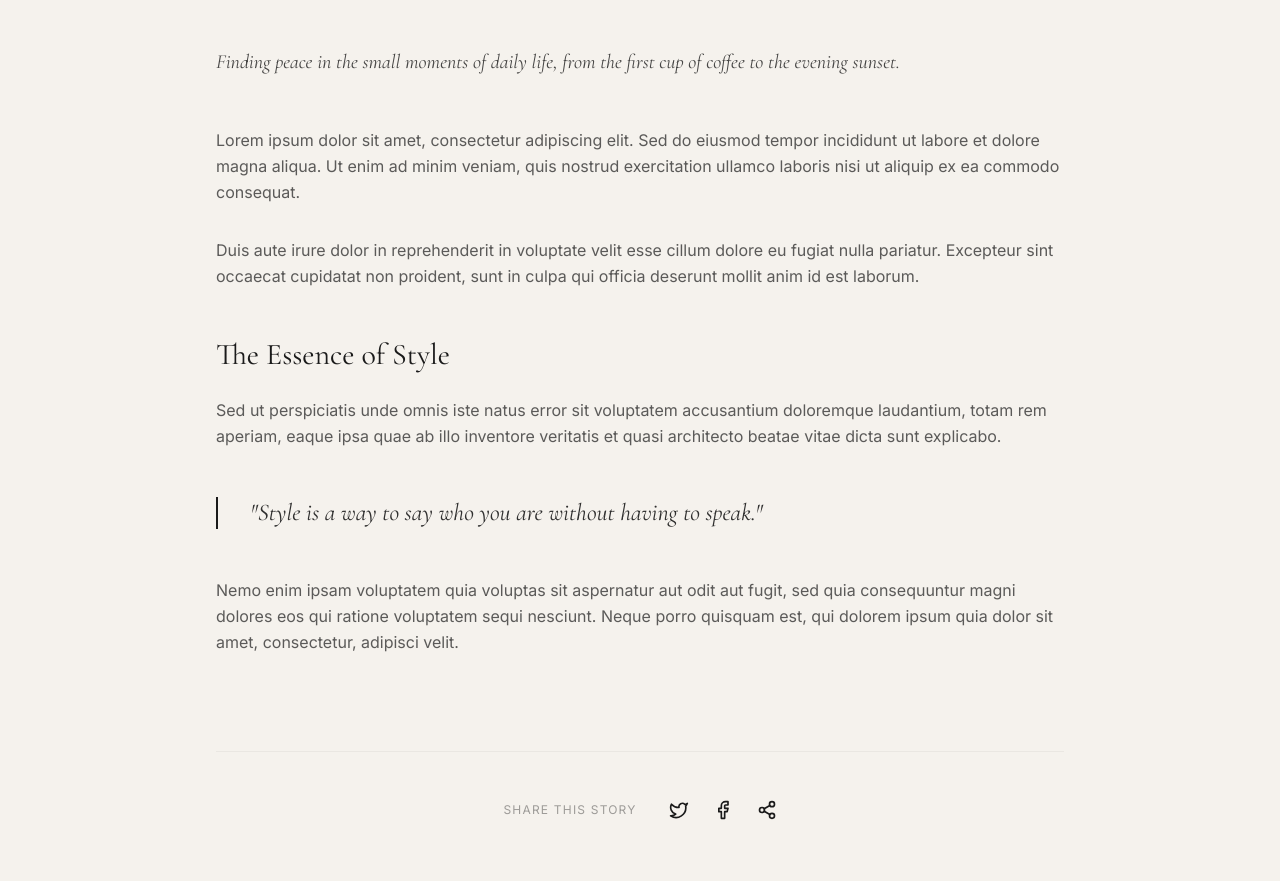
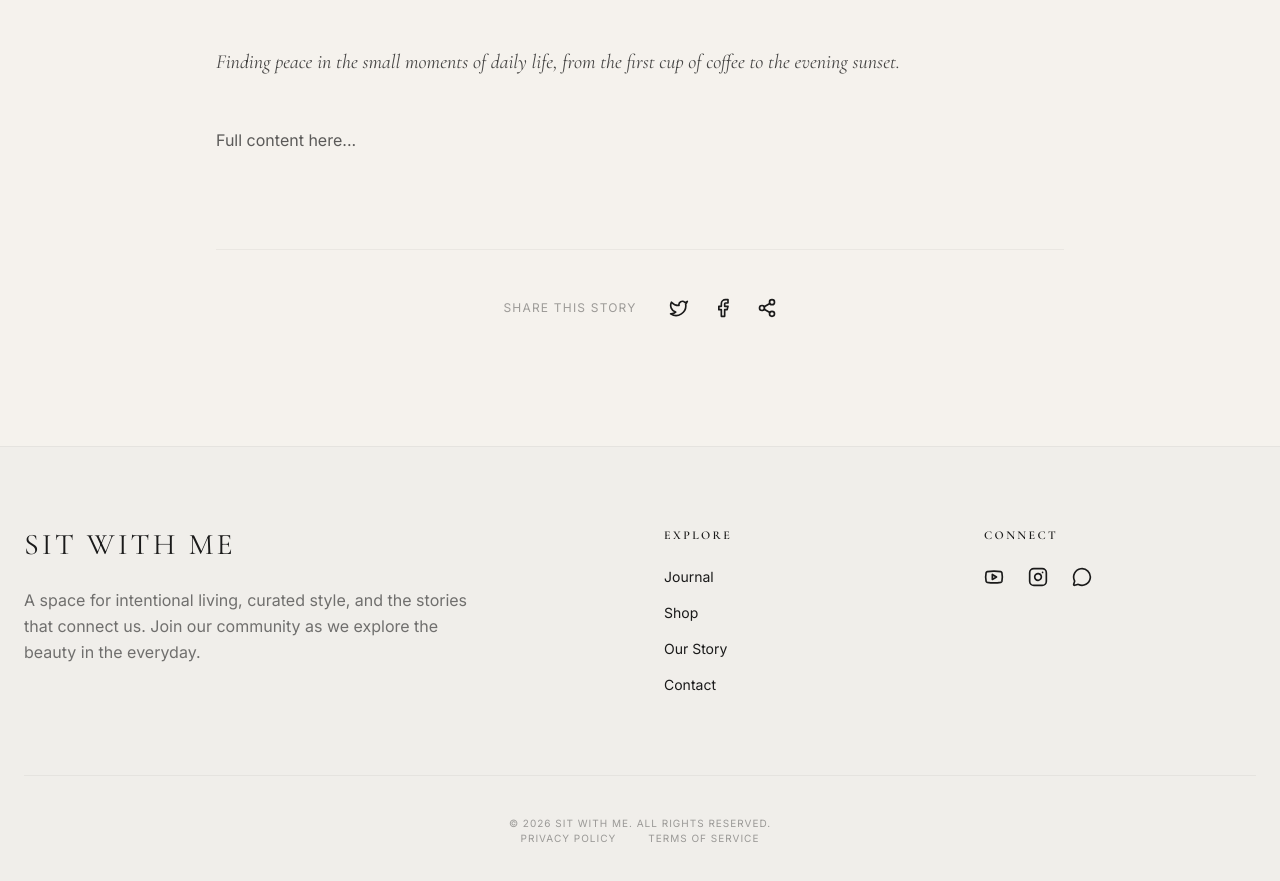
Before and after one commit to SamuelOkewu/sit-with-me, a React (Vite) app: page /blog/art-of-slow-living in a window 1280 px wide. Shown: the part 1100-1981 px from the top of the page. Built offline with nearby package versions, Linux system fonts and the light colour scheme; no server answers.

Commit message:
Updating BlogPostDetail.tsx and types.ts
Updating BlogPostDetail.tsx and types.ts to sync with the sanity content

```diff
--- a/package.json
+++ b/package.json
@@ -12,6 +12,7 @@
   },
   "dependencies": {
     "@google/genai": "^1.29.0",
+    "@portabletext/react": "^6.0.2",
     "@sanity/client": "^7.16.0",
     "@sanity/image-url": "^2.0.3",
     "@tailwindcss/vite": "^4.1.14",
--- a/src/pages/BlogPostDetail.tsx
+++ b/src/pages/BlogPostDetail.tsx
@@ -2,6 +2,7 @@ import { useState, useEffect } from 'react';
 import { useParams, Link } from 'react-router-dom';
 import { motion } from 'motion/react';
 import { ArrowLeft, Twitter, Facebook, Share2 } from 'lucide-react';
+import { PortableText } from '@portabletext/react';
 import { getBlogPostBySlug } from '../services/contentService';
 import { BlogPost } from '../types';
 
@@ -111,23 +112,11 @@ export default function BlogPostDetail() {
             {post.excerpt}
           </div>
           <div className="text-ink/70 leading-relaxed space-y-8">
-            {/* In a real app, this would be rendered from Portable Text if using Sanity */}
-            <p>
-              Lorem ipsum dolor sit amet, consectetur adipiscing elit. Sed do eiusmod tempor incididunt ut labore et dolore magna aliqua. Ut enim ad minim veniam, quis nostrud exercitation ullamco laboris nisi ut aliquip ex ea commodo consequat.
-            </p>
-            <p>
-              Duis aute irure dolor in reprehenderit in voluptate velit esse cillum dolore eu fugiat nulla pariatur. Excepteur sint occaecat cupidatat non proident, sunt in culpa qui officia deserunt mollit anim id est laborum.
-            </p>
-            <h2 className="text-3xl font-serif text-ink mt-12 mb-6">The Essence of Style</h2>
-            <p>
-              Sed ut perspiciatis unde omnis iste natus error sit voluptatem accusantium doloremque laudantium, totam rem aperiam, eaque ipsa quae ab illo inventore veritatis et quasi architecto beatae vitae dicta sunt explicabo.
-            </p>
-            <blockquote className="border-l-2 border-ink pl-8 italic text-2xl font-serif my-12 text-ink/90">
-              "Style is a way to say who you are without having to speak."
-            </blockquote>
-            <p>
-              Nemo enim ipsam voluptatem quia voluptas sit aspernatur aut odit aut fugit, sed quia consequuntur magni dolores eos qui ratione voluptatem sequi nesciunt. Neque porro quisquam est, qui dolorem ipsum quia dolor sit amet, consectetur, adipisci velit.
-            </p>
+            {Array.isArray(post.content) ? (
+              <PortableText value={post.content} />
+            ) : (
+              <p>{post.content}</p>
+            )}
           </div>
         </article>
 
--- a/src/types.ts
+++ b/src/types.ts
@@ -2,7 +2,7 @@ export interface BlogPost {
   id: string;
   title: string;
   excerpt: string;
-  content: string;
+  content: any;
   date: string;
   category: string;
   image: string;
```
Also changed, not shown: 1 other file (tests, documents, lock files or other folders).
